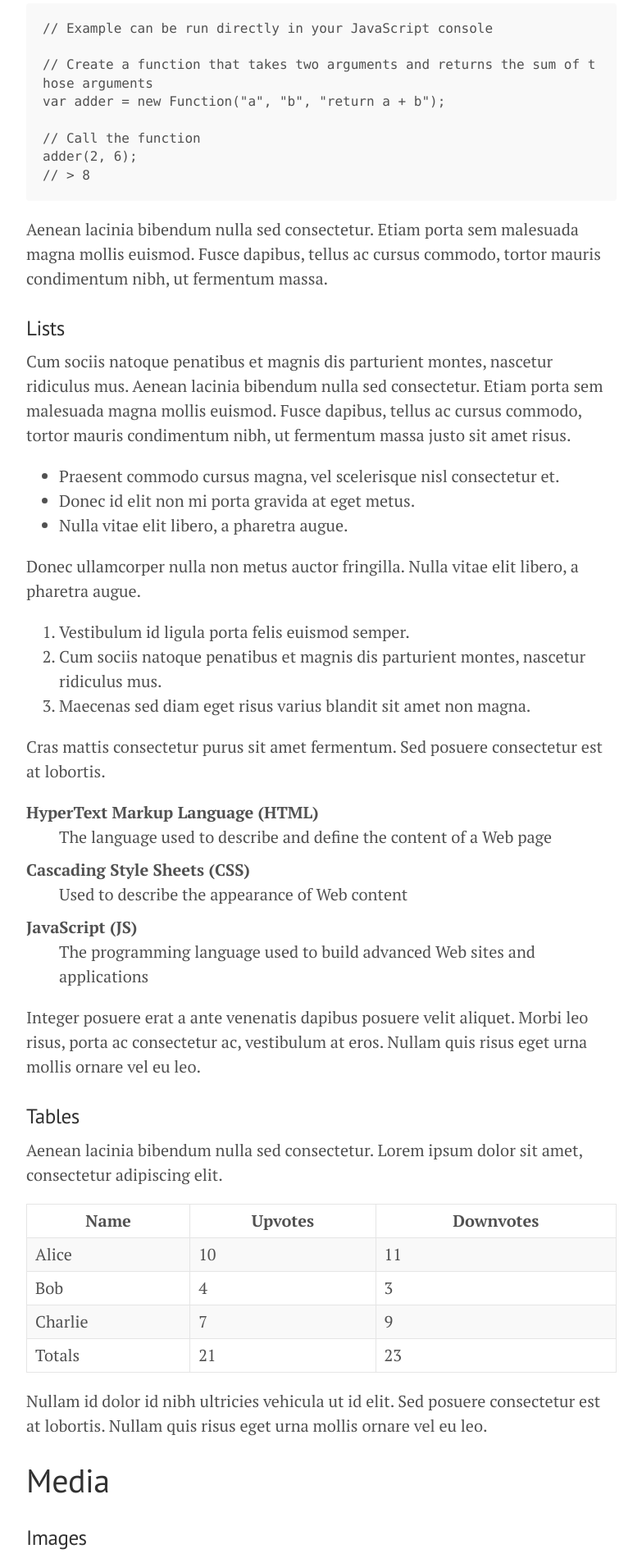
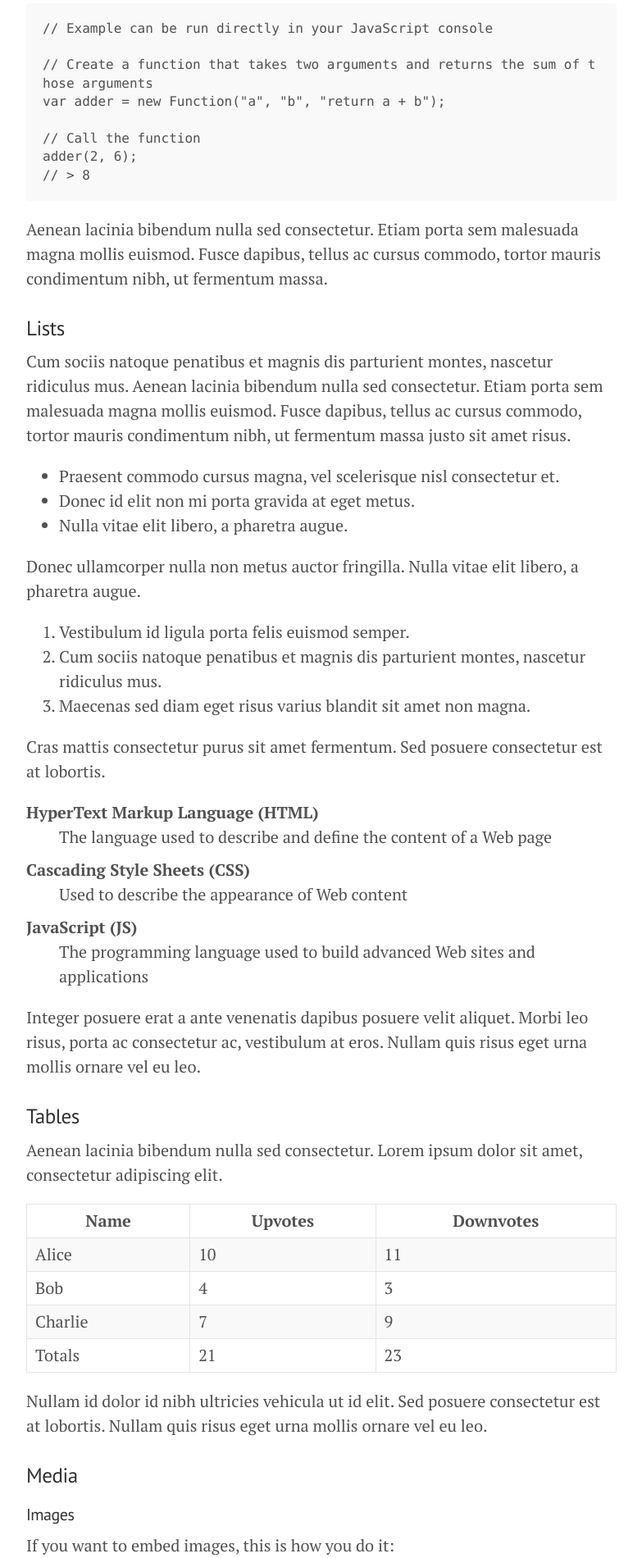
Before and after one commit to diesire/alone, a Jekyll site: the page built from _posts/2014-01-01-example-content.md, in a window 1280 px wide. Shown: the part 1826-3726 px from the top of the page at 82% size, without its empty margins (248-1031 px from the left). Built offline with Jekyll 4.4.1, drawn with Linux system fonts in a browser that asks for light colours; grey boxes are pictures that could not be loaded.

Commit message:
Fix format

```diff
--- a/_posts/2014-01-01-example-content.md
+++ b/_posts/2014-01-01-example-content.md
@@ -130,20 +130,20 @@ Aenean lacinia bibendum nulla sed consectetur. Lorem ipsum dolor sit amet, conse
 
 Nullam id dolor id nibh ultricies vehicula ut id elit. Sed posuere consectetur est at lobortis. Nullam quis risus eget urna mollis ornare vel eu leo.
 
-# Media
+### Media
 
-### Images
+#### Images
 
 If you want to embed images, this is how you do it:
 
 ![Image of Yaktocat](https://octodex.github.com/images/yaktocat.png)
 
-### Gist
+#### Gist
 
 {% gist parkr/931c1c8d465a04042403 %}
 
 
-# GFM
+## GFM
 
 ### Multiple underscores in words
 
```
